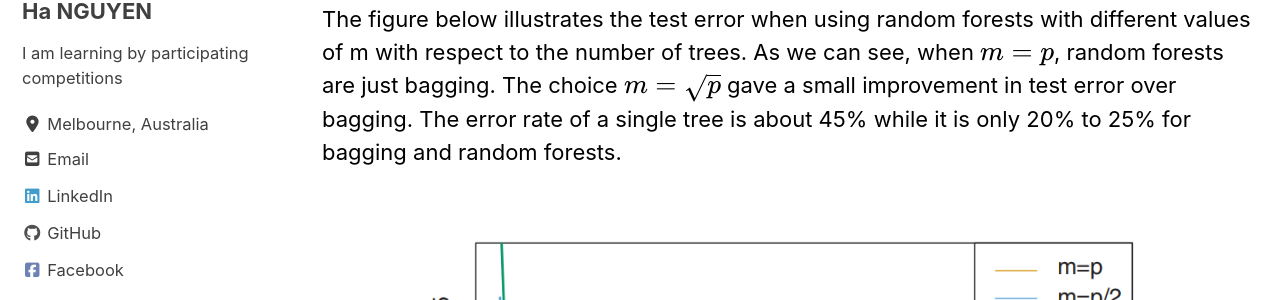
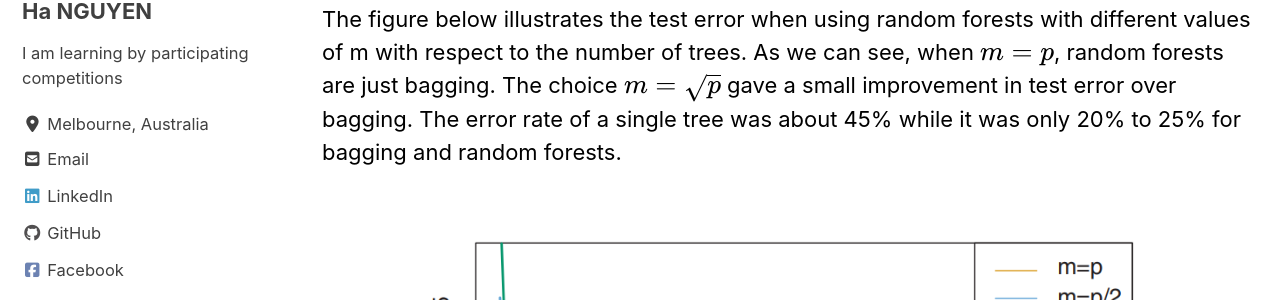
Before and after one commit to datasciblog/datasciblog.github.io, a Jekyll site: the page built from _posts/2020-02-19-tree-based-methods-02.md, in a window 1280 px wide and 900 px high, scrolled down 4208 px. Shown: the part 188-488 px from the top of the window. Built offline with Jekyll 4.4.1, drawn with Linux system fonts in a browser that asks for light colours; cached includes are drawn as plain includes; nearby versions of some CDN libraries; formulas are drawn with MathJax 3.

Commit message:
Update 2020-02-19-tree-based-methods-02.md

```diff
--- a/_posts/2020-02-19-tree-based-methods-02.md
+++ b/_posts/2020-02-19-tree-based-methods-02.md
@@ -71,7 +71,7 @@ One problem of the bagging approach is that if there is one very strong predicto
 
 Random forests provide an improvement over bagged trees by way of a random small tweak that **decorrelates** the trees. As in bagging, we build a number of decision trees on bootstrapped training samples. But to overcome the problem, random forests force each split of a tree to **consider only a random sample of $m$ predictors**. Typically, we choose $m = \sqrt{p}$ - that is, the number of predictors considered at each split is approximately equal to the square root of the total number of predictors. We can think of this process as *decorrelating* the trees, thereby making the average of the resulting trees less variable and hence more reliable.
 
-The figure below illustrates the test error when using random forests with different values of m with respect to the number of trees. As we can see, when $m=p$, random forests are just bagging. The choice $m = \sqrt{p}$ gave a small improvement in test error over bagging. The error rate of a single tree is about 45% while it is only 20% to 25% for bagging and random forests.
+The figure below illustrates the test error when using random forests with different values of m with respect to the number of trees. As we can see, when $m=p$, random forests are just bagging. The choice $m = \sqrt{p}$ gave a small improvement in test error over bagging. The error rate of a single tree was about 45% while it was only 20% to 25% for bagging and random forests.
 
 <figure>
 	<img src="https://github.com/datasciblog/datasciblog.github.io/blob/master/_posts/images/2020-02-19-tree-based-methods-02/3.png?raw=true">
```
